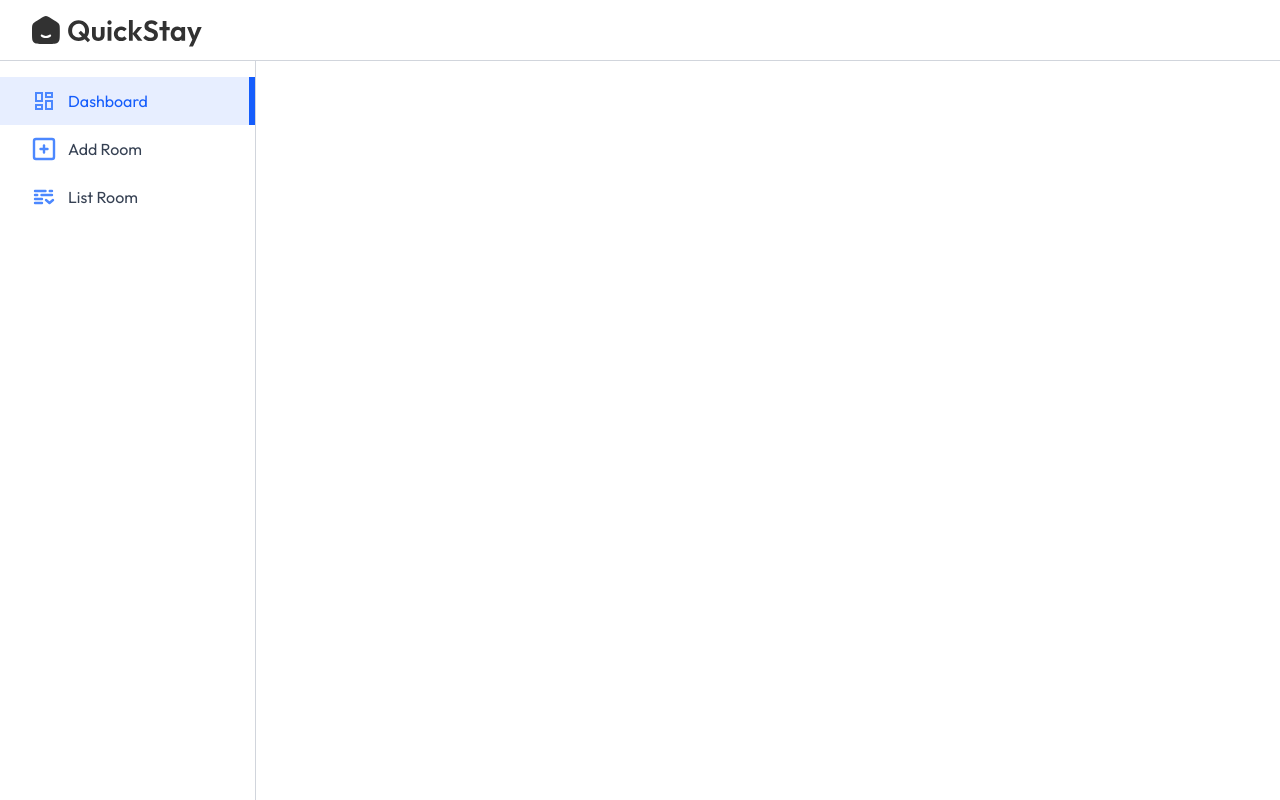
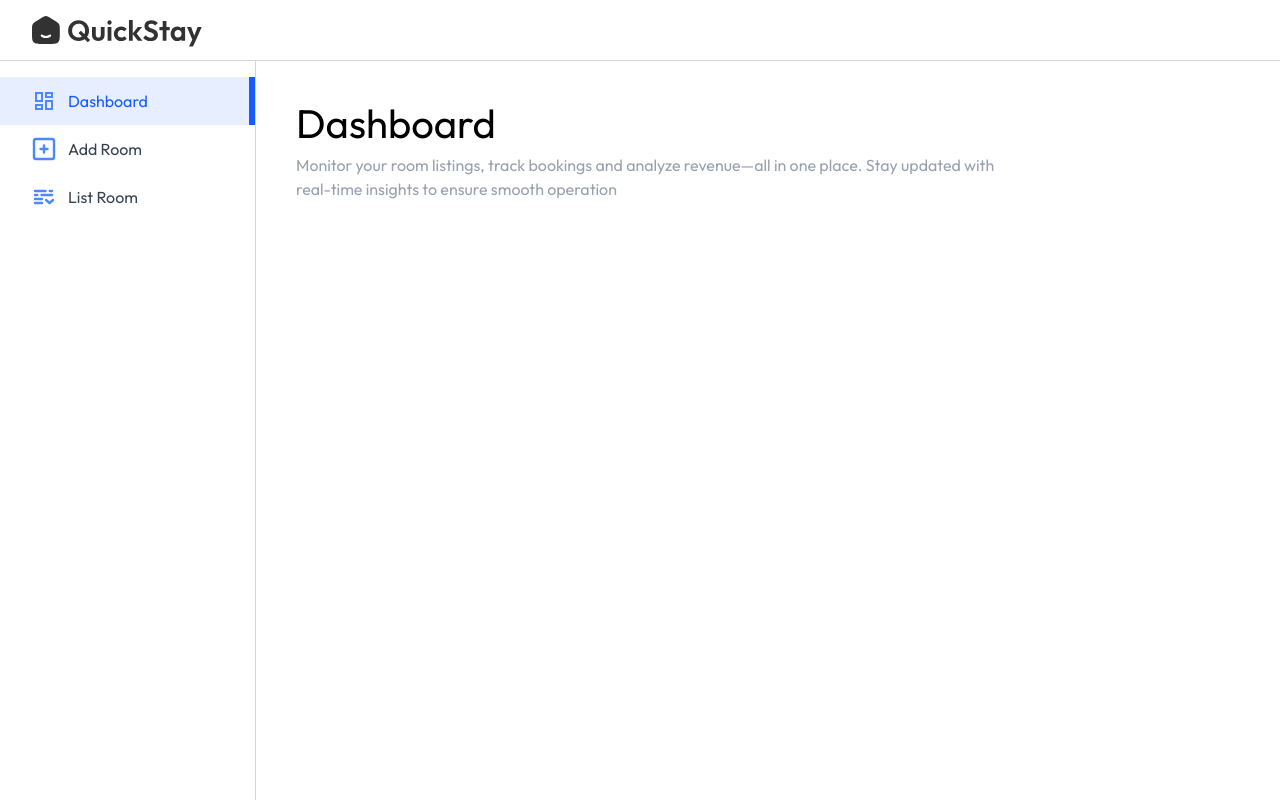
Before and after one commit to zafar126/new-project, a React (Vite) app: page /owner in a window 1280 px wide. Built offline with nearby package versions, Linux system fonts and the light colour scheme; a web font is replaced by a local one.

Commit message:
dashboard completed

```diff
--- a/src/pages/Dashboard.jsx
+++ b/src/pages/Dashboard.jsx
@@ -1,9 +1,15 @@
 import React from 'react'
+import Title from '../component/Title'
 
 const Dashboard = () => {
   return (
     <div>
-
+      <Title
+        align='left'
+        font='outfit'
+        title='Dashboard'
+        subTitle='Monitor your room listings, track bookings and analyze revenue—all in one place. Stay updated with real-time insights to ensure smooth operation'
+      />
     </div>
   )
 }
--- a/src/pages/hotelOwner/Layout.jsx
+++ b/src/pages/hotelOwner/Layout.jsx
@@ -10,7 +10,7 @@ const Layout = () => {
         <Navbar />
        <div className='flex h-full'>
          <Sidebar />
-         <Dashboard />
+
          <div className='flex-1 p-4 pt-10 md:px-10 h-full'>
             <Outlet/>
          </div>
```
Also changed, not shown: src/main.jsx (+25 -6 lines).
